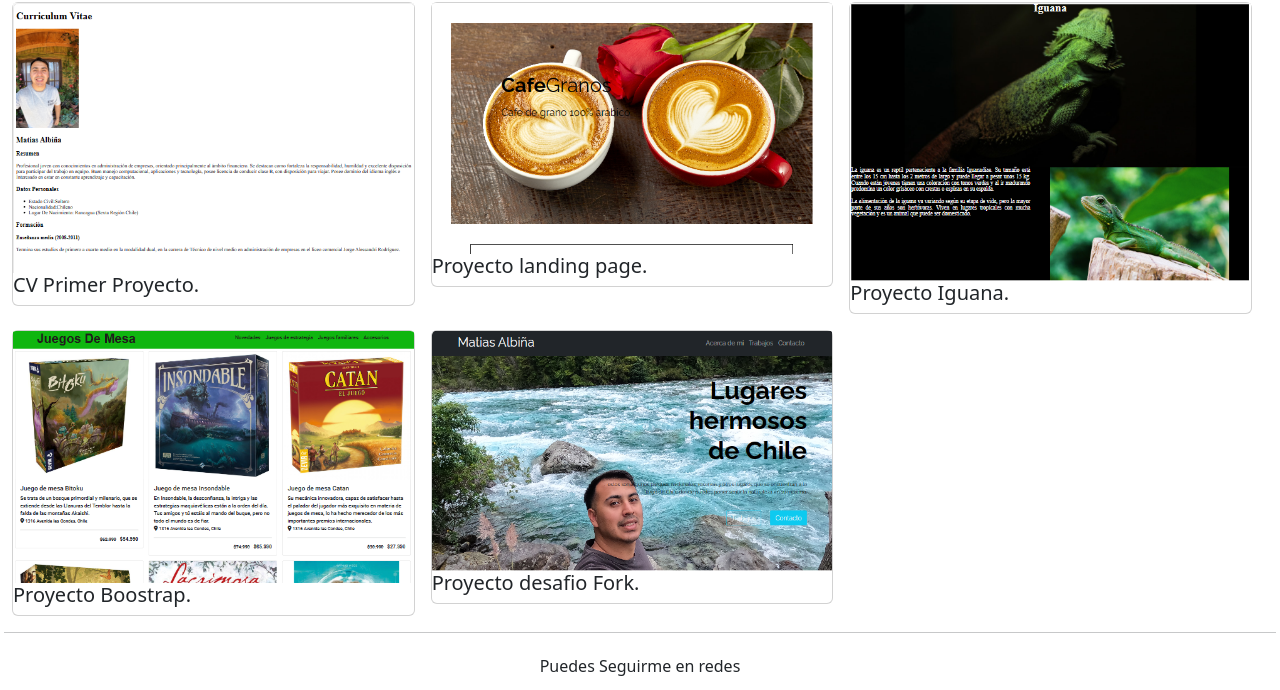
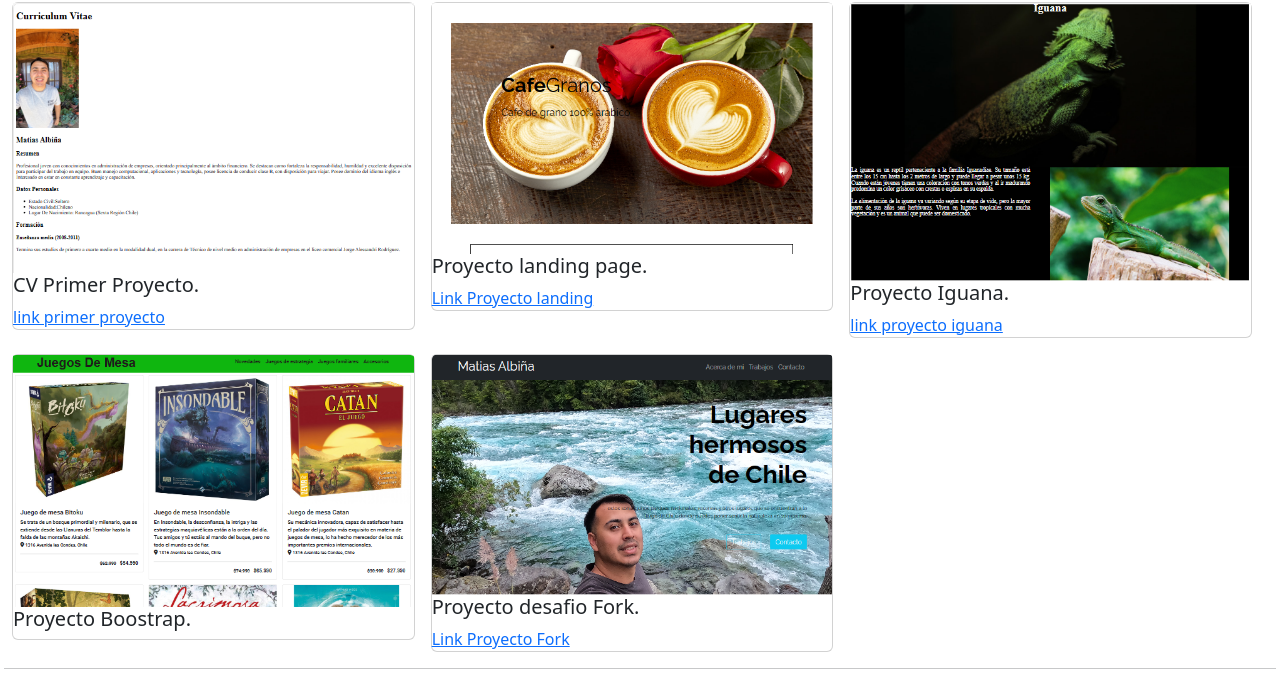
Before and after one commit to Furufufa/Matiasalbina.github.io, a plain HTML site: page index.html in a window 1280 px wide. Shown: the part 1427-2117 px from the top of the page. Drawn offline with nearby package versions, Linux system fonts and the light colour scheme.

Commit message:
link a github agregados

```diff
--- a/index.html
+++ b/index.html
@@ -140,18 +140,21 @@
                     <div class="card" style="width: 100%;">
                         <img src="./assets/img/CV-Primer-Proyecto.png" alt="CV Primer Proyecto">
                         <h5 class="card-title">CV Primer Proyecto.</h5>
+                        <a href="https://github.com/Matiasalbina/primer-CV.git">link primer proyecto</a>
                     </div>
                 </div>
                 <div class="col-12 col-sm-4">
                     <div class="card" style="width: 100%;">
                         <img src="./assets/img/Proyecto-landing.png" alt="CV Primer Proyecto">
                         <h5 class="card-title">Proyecto landing page.</h5>
+                        <a href="https://github.com/Matiasalbina/landing-proyect.git">Link Proyecto landing</a>
                     </div>
                 </div>
                 <div class="col-12 col-sm-4">
                     <div class="card" style="width: 100%;">
                         <img src="./assets/img/Proyecto-guana.png" alt="CV Primer Proyecto">
                         <h5 class="card-title">Proyecto Iguana.</h5>
+                        <a href="https://github.com/Matiasalbina/iguana-page.git">link proyecto iguana</a>
                     </div>
                 </div>
                 <div class="col-12 col-sm-4">
@@ -164,6 +167,7 @@
                     <div class="card" style="width: 100%;">
                         <img src="./assets/img/desafio-fork.png" alt="CV Primer Proyecto">
                         <h5 class="card-title">Proyecto desafio Fork.</h5>
+                        <a href="https://github.com/Matiasalbina/desafio_fork.git">Link Proyecto Fork</a>
                     </div>
                 </div>
             </div>
```
